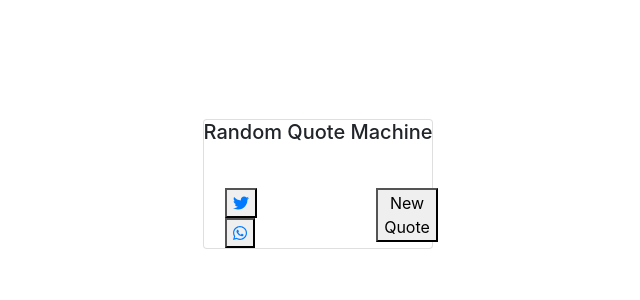
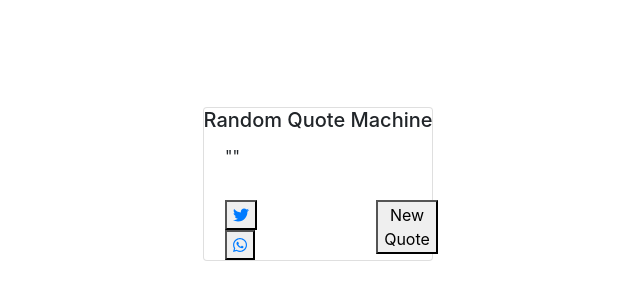
Before and after one commit to Al3busse/Random-Quote-Machine, a React (Create React App) app: page / in a window 1280 px wide. Shown: the part 216-516 px from the top of the page, without its empty margins (322-962 px from the left). Built offline with nearby package versions, Linux system fonts and the light colour scheme; no server answers; the HTML template or start-up script is replaced by a standard one.

Commit message:
fixed the missing "" on the quotes

```diff
--- a/src/components/quotemachine/Quotemachine.js
+++ b/src/components/quotemachine/Quotemachine.js
@@ -14,7 +14,7 @@ const Quotemachine = (props) => (
     <Row>
       <Col sm={{ span: 10, offset: 1 }} xs={{ span: 10, offset: 1 }}>
         <p id='text'>
-          {props.pickedRandomQuote ? props.pickedRandomQuote : ""}
+          "{props.pickedRandomQuote ? props.pickedRandomQuote : ""}"
         </p>
       </Col>
     </Row>
```
